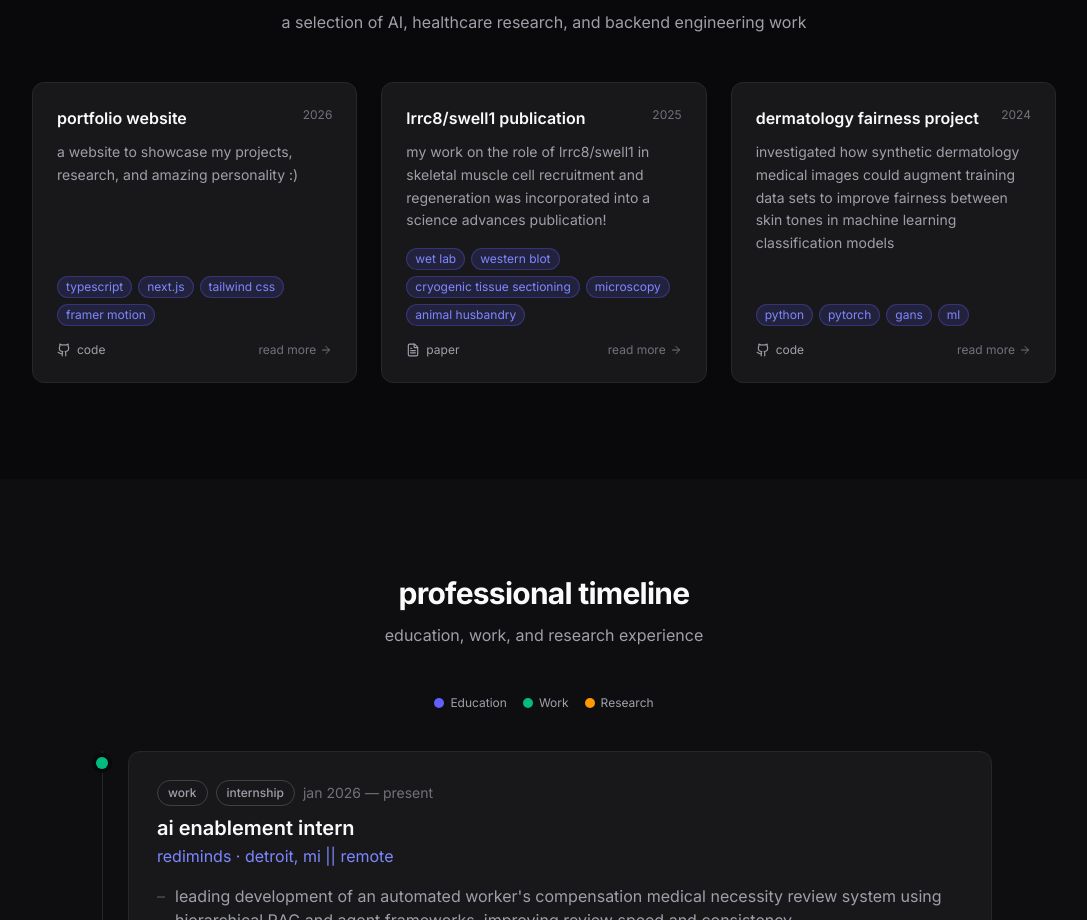
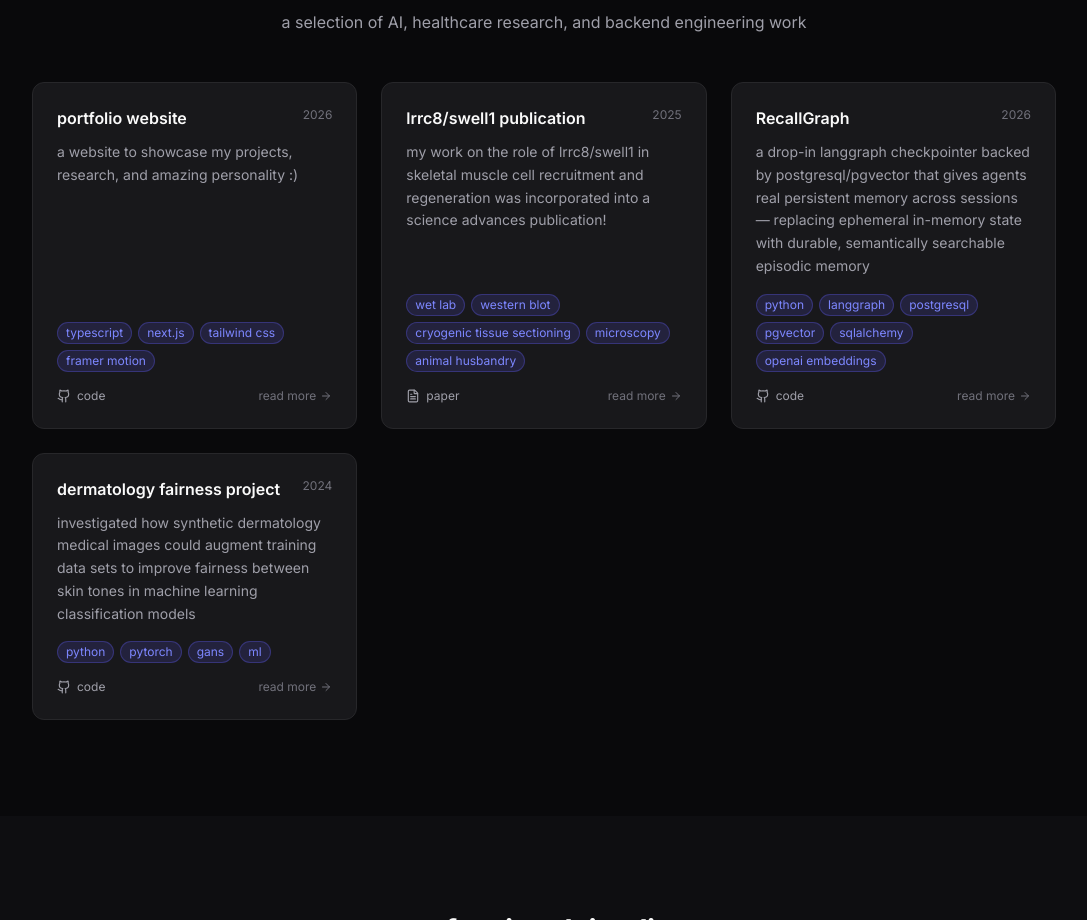
Before and after one commit to E10Feng/portfolio, a Next.js app: page / in a window 1280 px wide. Shown: the part 934-1854 px from the top of the page, without its empty margins (96-1183 px from the left). Built offline with nearby package versions, Linux system fonts and the light colour scheme.

Commit message:
feat: add RecallGraph to portfolio

```diff
--- a/src/data/projects.ts
+++ b/src/data/projects.ts
@@ -33,6 +33,23 @@ export const projects: ProjectItem[] = [
     ]
   },
   {
+    id: "recall-graph",
+    title: "RecallGraph",
+    description:
+      "a drop-in langgraph checkpointer backed by postgresql/pgvector that gives agents real persistent memory across sessions — replacing ephemeral in-memory state with durable, semantically searchable episodic memory",
+    techStack: ["python", "langgraph", "postgresql", "pgvector", "sqlalchemy", "openai embeddings"],
+    links: {
+      github: "https://github.com/E10Feng/recall-graph",
+    },
+    featured: true,
+    year: 2026,
+    content: [
+      { type: "text", content: "LangGraph's built-in MemorySaver dies on every process restart — agents lose prior decisions, evolving facts, and context continuity. RecallGraph solves this with a drop-in PostgreSQL-backed checkpointer that persists full agent state across sessions." },
+      { type: "text", content: "The library provides two main interfaces: RecallGraphCheckpointer (a drop-in replacement for MemorySaver that stores full LangGraph state snapshots in PostgreSQL) and RecallMemory (a high-level API for episodic memory with semantic recall via pgvector cosine similarity search)." },
+      { type: "text", content: "Key features include persistent cross-session checkpointing, semantically searchable episodic memory, auto-summarization of stale memories to prevent context bloat, and full thread isolation for multi-tenant safety. Built and tested with 11/11 tests passing." }
+    ]
+  },
+  {
     id: "derm-fairness-project",
     title: "dermatology fairness project",
     description:
```
